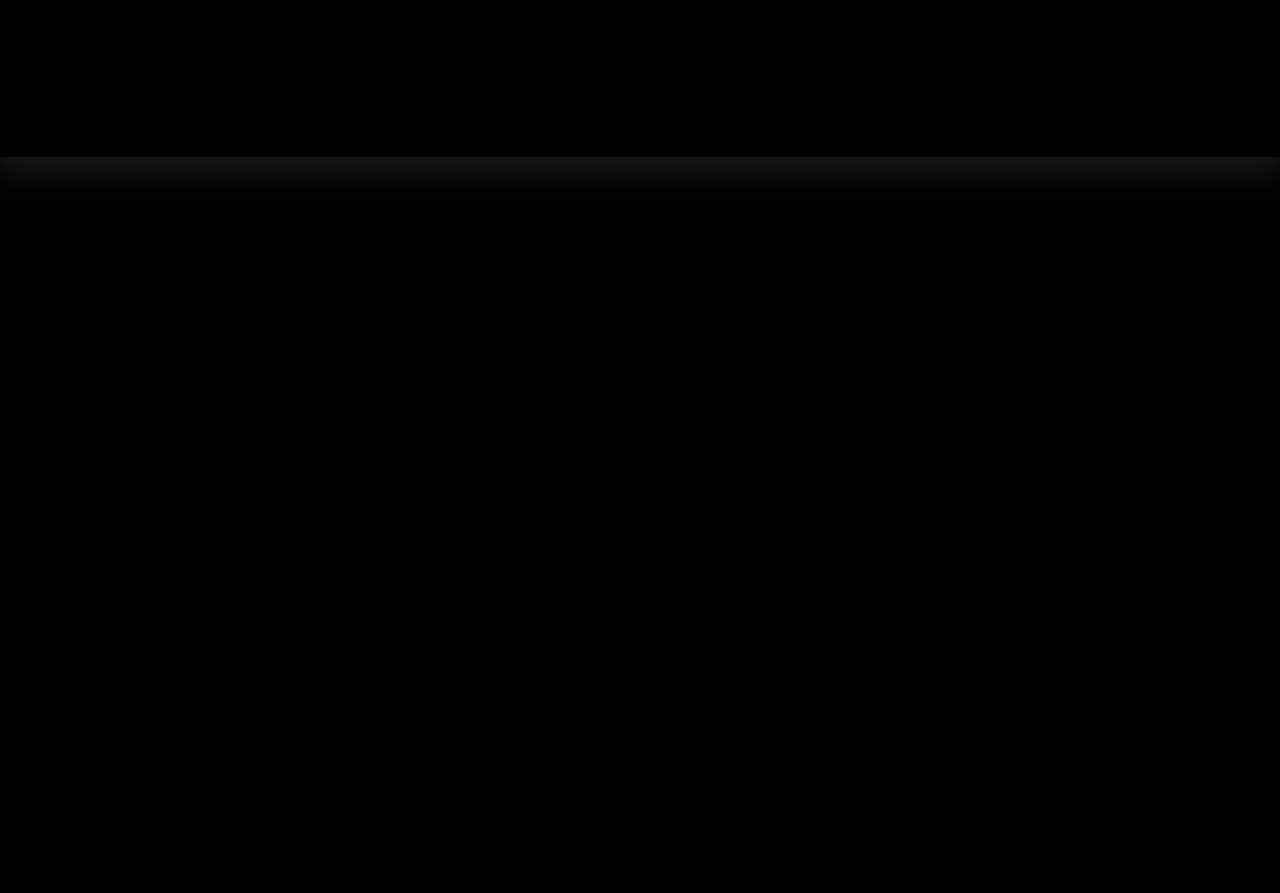
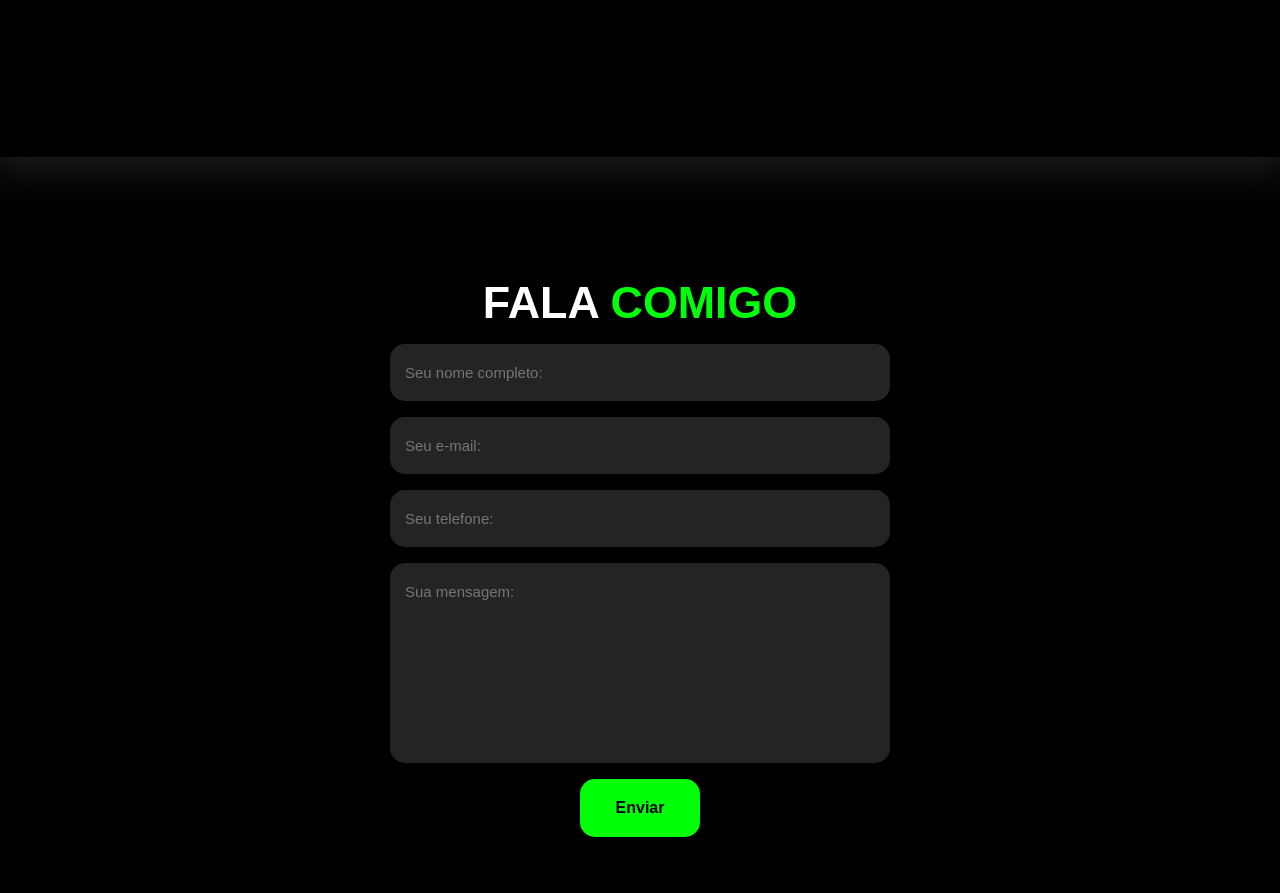
Before and after one commit to dtalisson/developerdt, a plain HTML site: page index.html in a window 1280 px wide. Shown: the part 3155-4048 px from the top of the page. Before the commit the page ends 3392 px from the top, so only its background shows below. Drawn offline with nearby package versions, Linux system fonts and the light colour scheme.

Commit message:
ajustes css

```diff
--- a/assets/css/style.css
+++ b/assets/css/style.css
@@ -294,8 +294,57 @@ section.portfolio .flex {
     opacity: 0;
     font-size: 2rem;
     font-weight: bold;
-
+}
+.overlay h1 {
+    font-size: 2rem;
+    font-weight: bold;
 }
 .overlay:hover {
     opacity: 1;
 }
+
+.formulario {
+    padding: 40px 4%;
+}
+form {
+    max-width: 500px;
+    margin: 1rem auto;
+    display: flex;
+    justify-content: center;
+    flex-direction: column;
+    gap: 1rem;
+
+}
+form input, form textarea{
+    width: 100%;
+    background-color: #242424;
+    border: 0;
+    outline: 0;
+    padding: 20px 15px;
+    border-radius: 15px;
+    color: white;
+    font-size: 15px;
+}
+form textarea {
+    height: 200px;
+    resize: none;
+}
+
+form .btn-enviar {
+    text-align: center;
+}
+
+form .btn-enviar input {
+    width: 120px;
+
+    background: #00FF08;
+    cursor: pointer;
+    transition: .2s;
+    color: black;
+    font-weight: bold;
+    font-size: 1rem;
+}
+form .btn-enviar input:hover {
+    transform: scale(1.05);
+
+}
--- a/index.html
+++ b/index.html
@@ -147,6 +147,24 @@
             </div>
         </section>
         <!-- PORTFOLIO -->
+        <section class="formulario">
+            <div class="interface">
+                <h2 class="title">FALA <span class="">COMIGO</span></h2>
+
+                <form action="">
+                    <input type="text" name="" id="" placeholder="Seu nome completo:" required>
+                    <input type="text" name="" id="" placeholder="Seu e-mail:" required>
+                    <input type="text" name="" id="" placeholder="Seu telefone:">
+                    <textarea name="" id="" placeholder="Sua mensagem:" required></textarea>
+
+                    <div class="btn-enviar">
+                        <input type="submit" value="Enviar">
+                    </div>
+                </form>
+            </div>
+
+        </section>
+        <!-- FORMULARIO FALE COMIGO -->
     </main>
 </body>
 </html>
```
